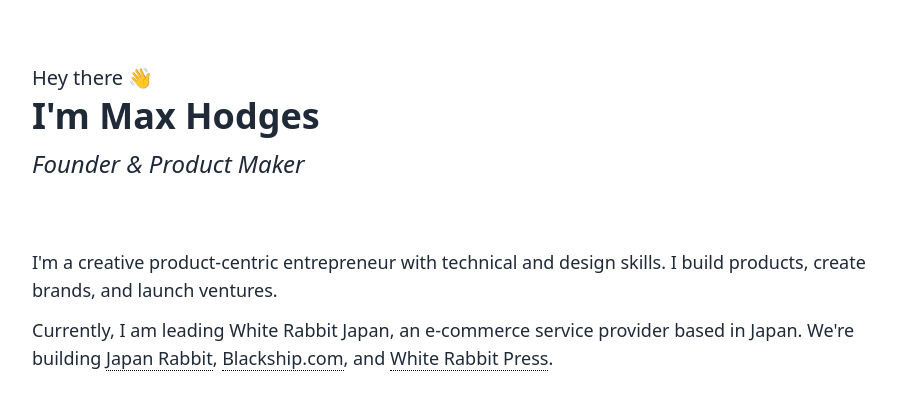
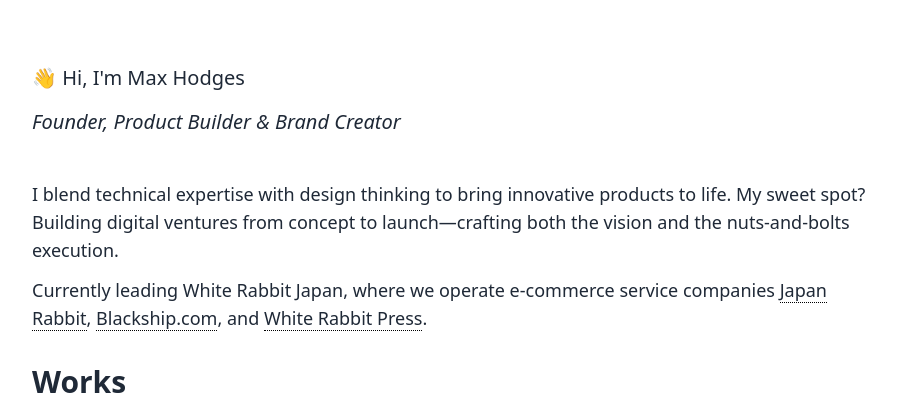
Before and after one commit to Maxhodges/maxhodges-readme, an Astro site: page / in a window 1280 px wide. Shown: the top 405 px of the page, without its empty margins (182-1097 px from the left). Built offline with nearby package versions, Linux system fonts and the light colour scheme; Astro itself is replaced by a stand-in of ours.

Commit message:
copy edits

```diff
--- a/src/pages/index.astro
+++ b/src/pages/index.astro
@@ -11,20 +11,23 @@
 ---
 
 <BaseLayout sideBarActiveItemID="home">
-  <div class="pb-12 mt-5">
-    <div class="text-xl py-1">Hey there 👋</div>
-    <div class="text-4xl font-bold">I'm Max Hodges</div>
-    <div class="text-2xl py-3 italic">Founder & Product Maker</div>
+  <div class="pb-6 mt-5">
+    <div class="text-xl py-1">👋 Hi, I'm Max Hodges</div>
+    <!-- <div class="text-4xl font-bold">I'm Max Hodges</div> -->
+    <div class="text-xl py-3 italic">
+      Founder, Product Builder & Brand Creator
+    </div>
   </div>
   <div class="py-2">
     <text class="text-lg">
       <p class="mb-3">
-        I'm a creative product-centric entrepreneur with technical and design
-        skills. I build products, create brands, and launch ventures.
+        I blend technical expertise with design thinking to bring innovative
+        products to life. My sweet spot? Building digital ventures from concept
+        to launch—crafting both the vision and the nuts-and-bolts execution.
       </p>
       <p class="">
-        Currently, I am leading White Rabbit Japan, an e-commerce service
-        provider based in Japan. We're building <a
+        Currently leading White Rabbit Japan, where we operate e-commerce
+        service companies <a
           href="https://japanrabbit.com"
           target="_blank"
           style="border-bottom: 1px dotted #000;
@@ -171,8 +174,8 @@
           <li>The Japan Times</li>
           <li>
             The New York Times<br /><i
-              >My photography work has graced the front page of the New York
-              Times — twice.</i
+              >My photography work has graced Page One of the New York Times —
+              twice.</i
             >
             <li>Tokyo Kink Society</li>
             <li>Tokyo Journal</li>
```
